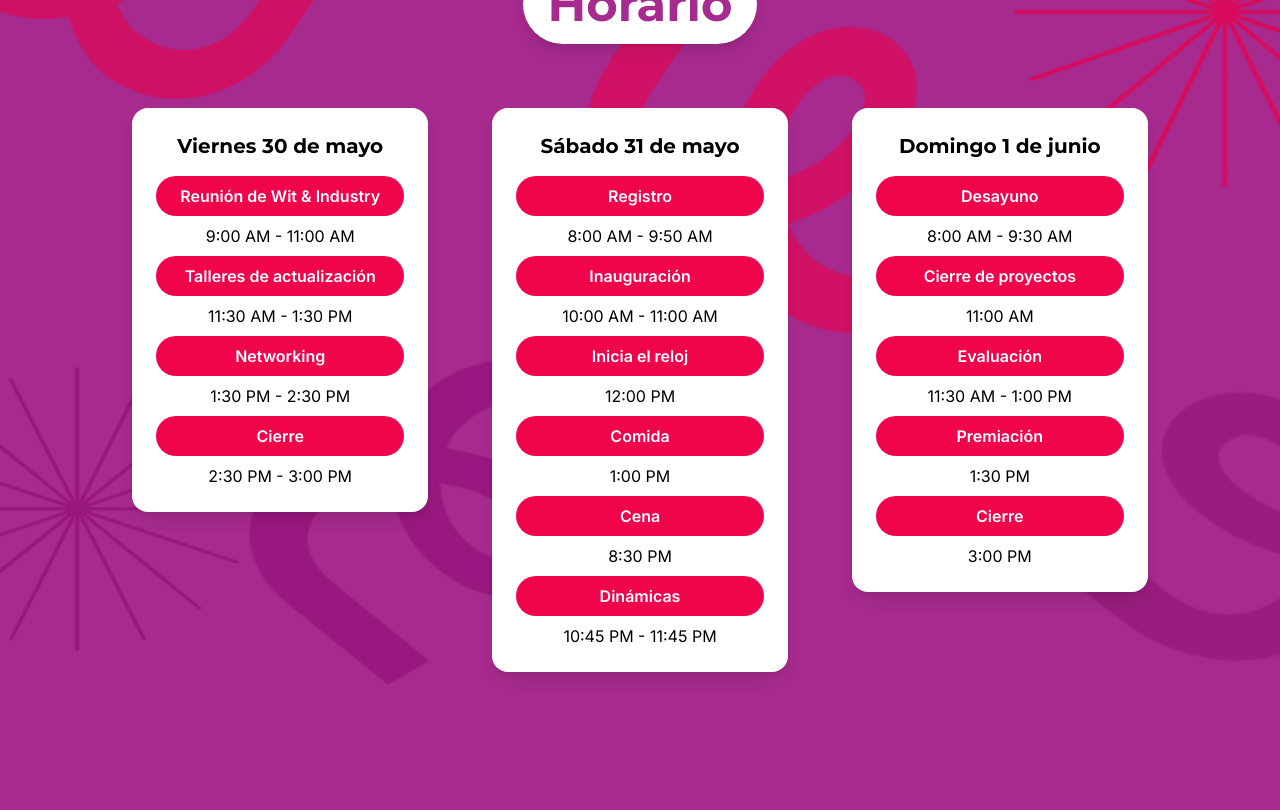
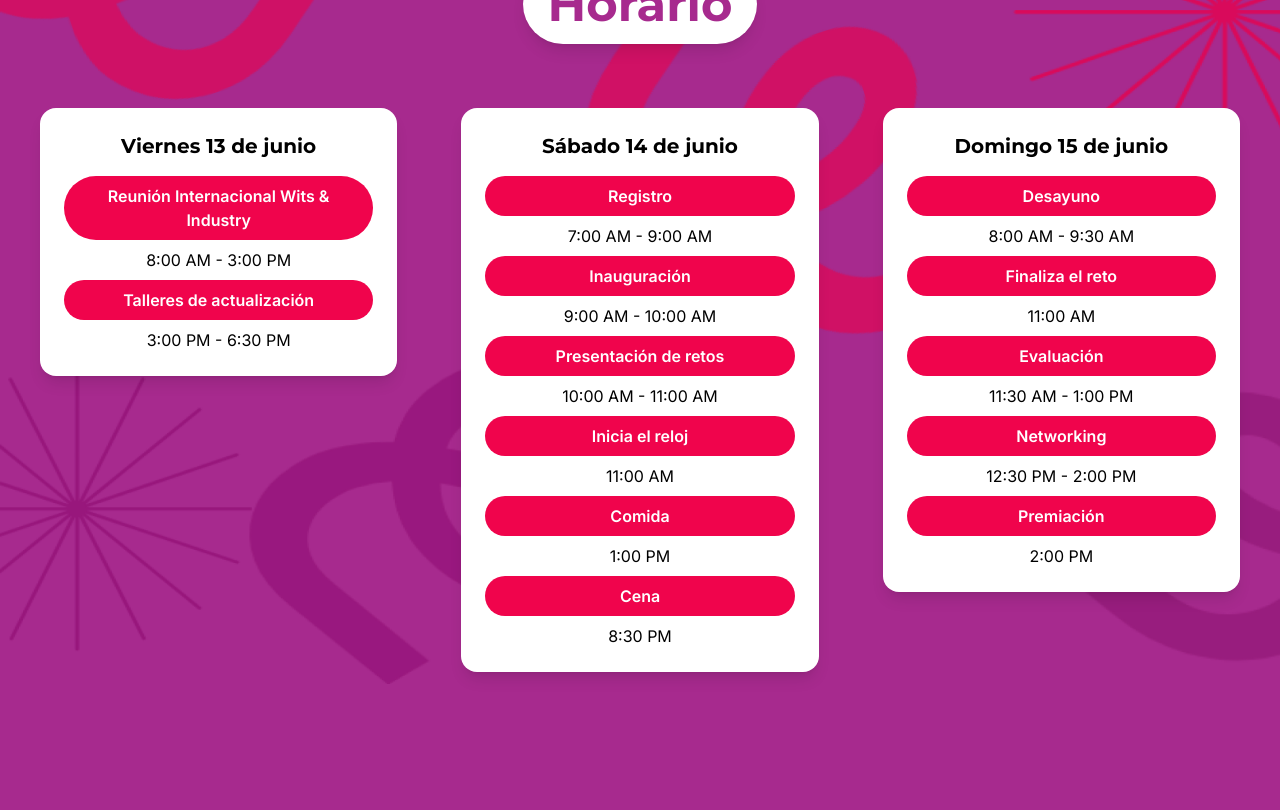
Before and after one commit to WIT-MTY/webpage, a Next.js app: page /hack4her in a window 1280 px wide. Shown: the part 1740-2550 px from the top of the page. Built offline with nearby package versions, Linux system fonts and the light colour scheme.

Commit message:
new schedule

```diff
--- a/app/components/hack4her/countdown.tsx
+++ b/app/components/hack4her/countdown.tsx
@@ -22,7 +22,7 @@ const calculateTimeLeft = (targetDate: Date) => {
 
 
 const Countdown = () => {
-    const targetDate = new Date("2025-05-31T09:00:00Z");
+    const targetDate = new Date("2025-06-14T09:00:00Z");
     // const [timeLeft, setTimeLeft] = useState(calculateTimeLeft(targetDate));
     const [showArrow, setShowArrow] = useState(true);
 
@@ -73,7 +73,7 @@ const Countdown = () => {
                             )}
                     </div>
                     <div className="text-hack4her-font text-xl md:text-3xl mb-6">
-                        MAYO 31 - JUNIO 1
+                        JUNIO 14 - 15
                     </div>
                 </div>
 
--- a/app/components/hack4her/schedule.tsx
+++ b/app/components/hack4her/schedule.tsx
@@ -13,43 +13,39 @@ const Schedule = () => {
 
                     {/* Dia 1 */}
                     <div className="bg-white p-6 rounded-2xl shadow-lg w-full max-w-xs md:max-w-sm self-start">
-                        <h3 className="text-lg md:text-xl text-center font-semibold font-montserrat">Viernes 30 de mayo</h3>
+                        <h3 className="text-lg md:text-xl text-center font-semibold font-montserrat">Viernes 13 de junio</h3>
                         <div className="mt-4 space-y-2">
                             <div className=" text-white px-6 py-2 rounded-full text-center font-semibold" style={{ backgroundColor: "#f0044c" }}>
-                                Reunión de Wit & Industry
+                                Reunión Internacional Wits & Industry
                             </div>
-                            <p className="text-center text-sm md:text-base">9:00 AM - 11:00 AM</p>
+                            <p className="text-center text-sm md:text-base">8:00 AM - 3:00 PM</p>
                             <div className=" text-white px-6 py-2 rounded-full text-center font-semibold" style={{ backgroundColor: "#f0044c" }}>
                                 Talleres de actualización
                             </div>
-                            <p className="text-center text-sm md:text-base">11:30 AM - 1:30 PM</p>
-                            <div className="text-white px-6 py-2 rounded-full text-center font-semibold" style={{ backgroundColor: "#f0044c" }}>
-                                Networking
-                            </div>
-                            <p className="text-center text-sm md:text-base">1:30 PM - 2:30 PM</p>
-                            <div className="text-white px-6 py-2 rounded-full text-center font-semibold" style={{ backgroundColor: "#f0044c" }}>
-                                Cierre
-                            </div>
-                            <p className="text-center text-sm md:text-base">2:30 PM - 3:00 PM</p>
+                            <p className="text-center text-sm md:text-base">3:00 PM - 6:30 PM</p>
                         </div>
                     </div>
 
                      {/* Dia 2 */}
                      <div className="bg-white p-6 rounded-2xl shadow-lg w-full max-w-xs md:max-w-sm self-start">
-                        <h3 className="text-lg md:text-xl text-center font-semibold font-montserrat">Sábado 31 de mayo</h3>
+                        <h3 className="text-lg md:text-xl text-center font-semibold font-montserrat">Sábado 14 de junio</h3>
                         <div className="mt-4 space-y-2">
                             <div className="bg-purple-700 text-white px-6 py-2 rounded-full text-center font-semibold" style={{ backgroundColor: "#f0044c" }}>
                                 Registro
                             </div>
-                            <p className="text-center text-sm md:text-base">8:00 AM - 9:50 AM</p>
+                            <p className="text-center text-sm md:text-base">7:00 AM - 9:00 AM</p>
                             <div className="bg-purple-700 text-white px-6 py-2 rounded-full text-center font-semibold" style={{ backgroundColor: "#f0044c" }}>
                                 Inauguración
                             </div>
+                            <p className="text-center text-sm md:text-base">9:00 AM - 10:00 AM</p>
+                            <div className="bg-purple-700 text-white px-6 py-2 rounded-full text-center font-semibold"style={{ backgroundColor: "#f0044c" }}>
+                                Presentación de retos
+                            </div>
                             <p className="text-center text-sm md:text-base">10:00 AM - 11:00 AM</p>
-                            <div className="bg-purple-700 text-white px-6 py-2 rounded-full text-center font-semibold"style={{ backgroundColor: "#f0044c" }}>
+                            <div className="bg-purple-700 text-white px-6 py-2 rounded-full text-center font-semibold" style={{ backgroundColor: "#f0044c" }}>
                                 Inicia el reloj
                             </div>
-                            <p className="text-center text-sm md:text-base">12:00 PM</p>
+                            <p className="text-center text-sm md:text-base">11:00 AM</p>
                             <div className="bg-purple-700 text-white px-6 py-2 rounded-full text-center font-semibold" style={{ backgroundColor: "#f0044c" }}>
                                 Comida
                             </div>
@@ -58,23 +54,19 @@ const Schedule = () => {
                                 Cena
                             </div>
                             <p className="text-center text-sm md:text-base">8:30 PM</p>
-                            <div className="bg-purple-700 text-white px-6 py-2 rounded-full text-center font-semibold" style={{ backgroundColor: "#f0044c" }}>
-                                Dinámicas
-                            </div>
-                            <p className="text-center text-sm md:text-base">10:45 PM - 11:45 PM</p>
                         </div>
                     </div>
 
                      {/* Dia 3 */}
                      <div className="bg-white p-6 rounded-2xl shadow-lg w-full max-w-xs md:max-w-sm self-start">
-                        <h3 className="text-lg md:text-xl text-center font-semibold font-montserrat">Domingo 1 de junio</h3>
+                        <h3 className="text-lg md:text-xl text-center font-semibold font-montserrat">Domingo 15 de junio</h3>
                         <div className="mt-4 space-y-2">
                             <div className="bg-purple-700 text-white px-6 py-2 rounded-full text-center font-semibold"style={{ backgroundColor: "#f0044c" }}>
                                 Desayuno
                             </div>
                             <p className="text-center text-sm md:text-base">8:00 AM - 9:30 AM</p>
                             <div className="bg-purple-700 text-white px-6 py-2 rounded-full text-center font-semibold"style={{ backgroundColor: "#f0044c" }}>
-                                Cierre de proyectos
+                                Finaliza el reto
                             </div>
                             <p className="text-center text-sm md:text-base">11:00 AM</p>
                             <div className="bg-purple-700 text-white px-6 py-2 rounded-full text-center font-semibold"style={{ backgroundColor: "#f0044c" }}>
@@ -82,13 +74,13 @@ const Schedule = () => {
                             </div>
                             <p className="text-center text-sm md:text-base">11:30 AM - 1:00 PM</p>
                             <div className="bg-purple-700 text-white px-6 py-2 rounded-full text-center font-semibold"style={{ backgroundColor: "#f0044c" }}>
+                                Networking
+                            </div>
+                            <p className="text-center text-sm md:text-base">12:30 PM - 2:00 PM</p>
+                            <div className="bg-purple-700 text-white px-6 py-2 rounded-full text-center font-semibold"style={{ backgroundColor: "#f0044c" }}>
                                 Premiación
                             </div>
-                            <p className="text-center text-sm md:text-base">1:30 PM</p>
-                            <div className="bg-purple-700 text-white px-6 py-2 rounded-full text-center font-semibold"style={{ backgroundColor: "#f0044c" }}>
-                                Cierre
-                            </div>
-                            <p className="text-center text-sm md:text-base">3:00 PM</p>
+                            <p className="text-center text-sm md:text-base">2:00 PM</p>
                         </div>
                     </div>
                 </div>
```
